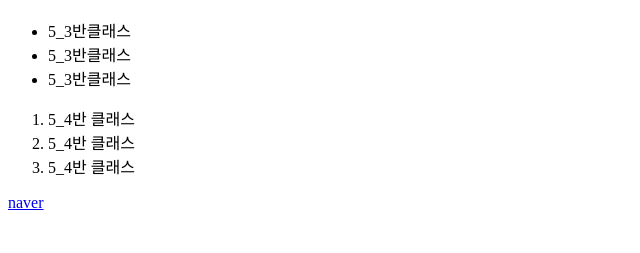
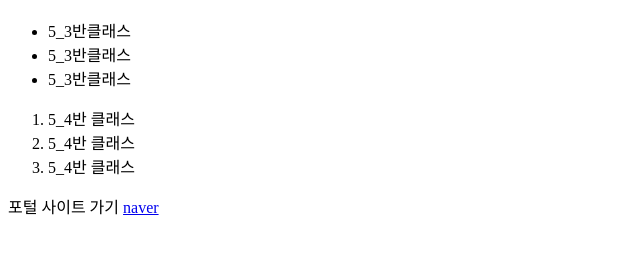
Before and after one commit to pythonstart/web, a plain HTML site: page index.html in a window 1280 px wide. Shown: the part 377-630 px from the top of the page, without its empty margins (0-640 px from the left). Drawn offline with Linux system fonts and the light colour scheme.

Commit message:
Update index.html

```diff
--- a/index.html
+++ b/index.html
@@ -28,6 +28,7 @@
 			<li class="5_4"> 5_4반 클래스 </li>
 			<li class="5_4"> 5_4반 클래스 </li>
 		</ol>
+		<span> 포털 사이트 가기 </span>
 		<a href="https://www.naver.com/">naver</a> <br>
 	</div>
 </body>
```
